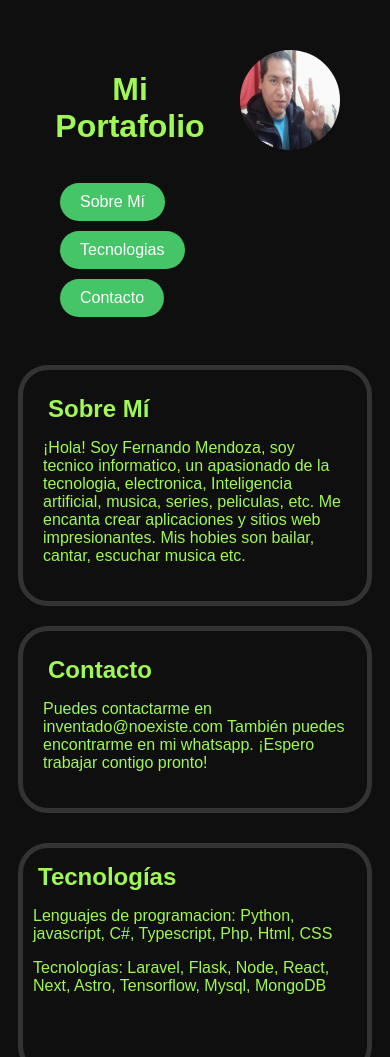
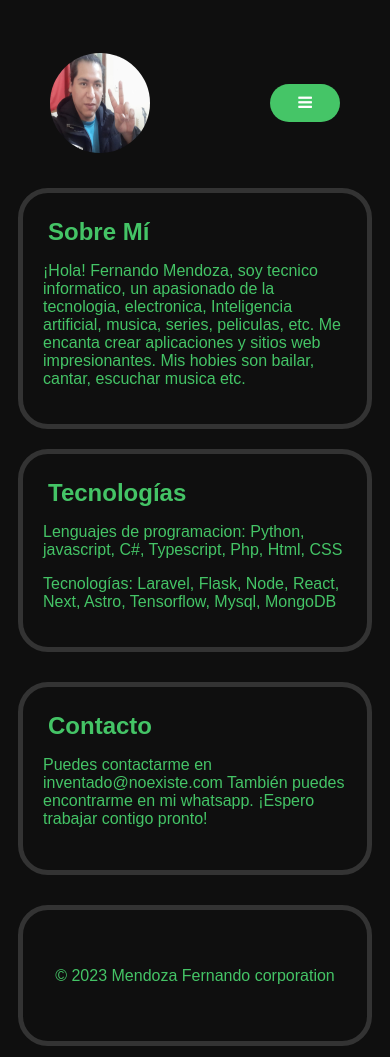
Before and after one commit to fernandoMendIA/projecto-internet1, a plain HTML site: page index.html in a window 390 px wide. Shown: the top 1057 px of the page. Drawn offline with Linux system fonts and the light colour scheme.

Commit message:
agregando responsive

```diff
--- a/index.html
+++ b/index.html
@@ -4,6 +4,7 @@
   <meta charset="UTF-8">
   <meta name="viewport" content="width=device-width, initial-scale=1.0">
   <title>Mi pagina</title>
+  <link rel="stylesheet" href="https://cdnjs.cloudflare.com/ajax/libs/font-awesome/4.7.0/css/font-awesome.min.css">
   <link rel="stylesheet" href="styles.css">
 
 </head>
@@ -14,11 +15,15 @@
       <h1>Mi Portafolio</h1>
       <img class="round-image" src="./yo.jpeg" alt="Yo con mucho sueno">
     </div>
-    <nav>
+    <nav class="topnav" id="myTopnav">
       <ul>
           <li><a href="#sobre-mi">Sobre Mí</a></li>
           <li><a href="#tec">Tecnologias</a></li>
           <li><a href="#contacto">Contacto</a></li>
+          <li><a href="javascript:void(0);" class="icon" onclick="myFunction()">
+            <i class="fa fa-bars"></i>
+          </a>
+          </li>
       </ul>
   </nav>
 </header>
@@ -28,22 +33,33 @@
 
     <section id="sobre-mi">
         <h2>Sobre Mí</h2>
-        <p>¡Hola! Soy Fernando Mendoza, soy tecnico informatico, un apasionado de la tecnologia, electronica, Inteligencia artificial, musica, series, peliculas, etc. Me encanta crear aplicaciones y sitios web impresionantes. Mis hobies son bailar, cantar, escuchar musica etc.</p>
+        <p>¡Hola! Fernando Mendoza, soy tecnico informatico, un apasionado de la tecnologia, electronica, Inteligencia artificial, musica, series, peliculas, etc. Me encanta crear aplicaciones y sitios web impresionantes. Mis hobies son bailar, cantar, escuchar musica etc.</p>
     </section>
 
-    <section id="contacto">
-        <h2>Contacto</h2>
-        <p>Puedes contactarme en inventado@noexiste.com También puedes encontrarme en mi whatsapp. ¡Espero trabajar contigo pronto!</p>
+    <section id="tec">
+      <h2>Tecnologías</h2>
+      <p>Lenguajes de programacion: Python, javascript, C#, Typescript, Php, Html, CSS</p>
+      <p>Tecnologías: Laravel, Flask, Node, React, Next, Astro, Tensorflow, Mysql, MongoDB</p>
     </section>
   </div>
-  <section id="tec">
-    <h2>Tecnologías</h2>
-    <p>Lenguajes de programacion: Python, javascript, C#, Typescript, Php, Html, CSS</p>
-    <p>Tecnologías: Laravel, Flask, Node, React, Next, Astro, Tensorflow, Mysql, MongoDB</p>
+  <section id="contacto">
+      <h2>Contacto</h2>
+      <p>Puedes contactarme en inventado@noexiste.com También puedes encontrarme en mi whatsapp. ¡Espero trabajar contigo pronto!</p>
   </section>
   <footer>
       <p>&copy; 2023 Mendoza Fernando corporation</p>
   </footer>
 </div>
+
+<script>
+  function myFunction() {
+    var x = document.getElementById("myTopnav");
+    if (x.className === "topnav") {
+      x.className += " responsive";
+    } else {
+      x.className = "topnav";
+    }
+  }
+  </script>
 </body>
 </html>
--- a/styles.css
+++ b/styles.css
@@ -3,7 +3,7 @@ html {
 }
 
 h1 {
-  color: #a0f755;
+  color: rgba(86, 255, 131, 0.758);
 }
 
 body {
@@ -13,8 +13,8 @@ body {
 
 .container{
   display:grid;
-  grid-template-rows: 1fr 46% 20%;
-  height: 60vh;
+  grid-template-rows: 1fr 0.7fr 15%;
+
   gap:30px;
 }
 
@@ -26,8 +26,6 @@ body {
 .cards {
   display: flex;
 
-  justify-content: center;
-  align-items: center;
   gap: 20px;
 }
 
@@ -36,7 +34,7 @@ header {
   display:flex;
   justify-content: space-between;
   align-items: center;
-  color: #FFFFFF;
+
   text-align: center;
   padding: 2rem;
 }
@@ -63,40 +61,38 @@ nav ul li a {
   background-color: rgba(86, 255, 131, 0.758);
 }
 
-
+li a:hover {
+  background-color: #d4f7c5;
+  color: black;
+}
 
 #sobre-mi {
-  color: #a0f755;
-  border: 5px solid #333;
-  padding: 20px;
-  border-radius: 30px;
-}
-
-
-
-#proyectos {
+  color: rgba(86, 255, 131, 0.758);
   border: 5px solid #333;
   padding: 20px;
   border-radius: 30px;
 }
 
 #contacto {
-  color: #a0f755;
+  color: rgba(86, 255, 131, 0.758);
   border: 5px solid #333;
   padding: 20px;
   border-radius: 30px;
 }
 
 #tec {
-  color: #a0f755;
+  color: rgba(86, 255, 131, 0.758);
   border: 5px solid #333;
-  padding: 10px;
+  padding: 20px;
   border-radius: 30px;
 }
 
 footer {
-  color: #a0f755;
-  text-align: center;
+  display:flex;
+  justify-content: center;
+  align-items: center;
+  color: rgba(86, 255, 131, 0.758);
+
   border: 5px solid #333;
   padding: 20px;
   border-radius: 30px;
@@ -109,16 +105,8 @@ footer {
   border-radius: 50%;
 }
 
-@media only screen and (max-width: 820px) {
-  header {
-    display: grid;
-    grid-template-columns: repeat(auto-fit, minmax(350, 1fr));
-  }
+@media only screen and (max-width: 850px) {
 
-  nav ul li {
-    display: flex;
-    margin: 10px;
-  }
 
   .cards {
     display: grid;
@@ -130,13 +118,41 @@ footer {
 
 }
 
+@media screen and (max-width: 850px) {
+  .topnav ul li a {display: none;}
+  .topnav ul li a.icon {
+
+    display: block;
+  }
+}
+
+
+
+@media screen and (max-width: 850px) {
+  .topnav.responsive {position: relative;}
+  .topnav.responsive ul li .icon {
+    position: absolute;
+    right: 0;
+    top: -10px;
+  }
+
+  .topnav.responsive a {
+    float: none;
+    display: block;
+  }
+}
+
+.topnav .icon {
+  display: none;
+}
+
 h2 {
   margin: 5px;
 }
 
-@media only screen and (max-width: 600px) {
-  .foto{
-    display:flex;
-    gap: 30px;
+@media screen and (max-width: 600px){
+  h1 {
+    display: none;
   }
+
 }
```
